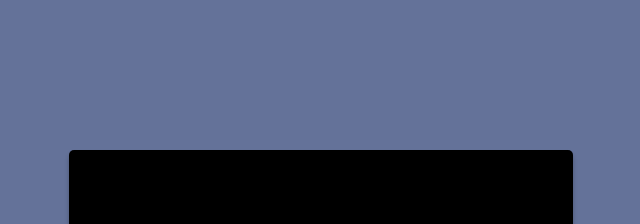
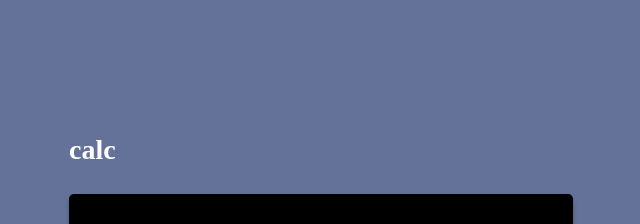
Before and after one commit to janakiabhinaya/micro-project-4, a plain HTML site: page index.html in a window 1280 px wide. Shown: the top 224 px of the page, without its empty margins (319-959 px from the left). Drawn offline with Linux system fonts and the light colour scheme.

Commit message:
Update index.html

```diff
--- a/index.html
+++ b/index.html
@@ -7,6 +7,8 @@
     <link rel="stylesheet" href="styles.css">
 </head>
 <body>
+    <div>
+        <p>calc</p>
       <div><input id="display" readonly></div>
       <div id="calci">
        <button class="key" onclick="appendtodisplay('7')">7</button>
@@ -28,6 +30,7 @@
        <button class="key" id="reset" onclick="resetfn()">RESET</button>
        <button class="key"id="equal" onclick="calculate()">=</button>
       </div>
+       </div>
       <script src="./script.js"></script>
 </body>
 </html>
```
